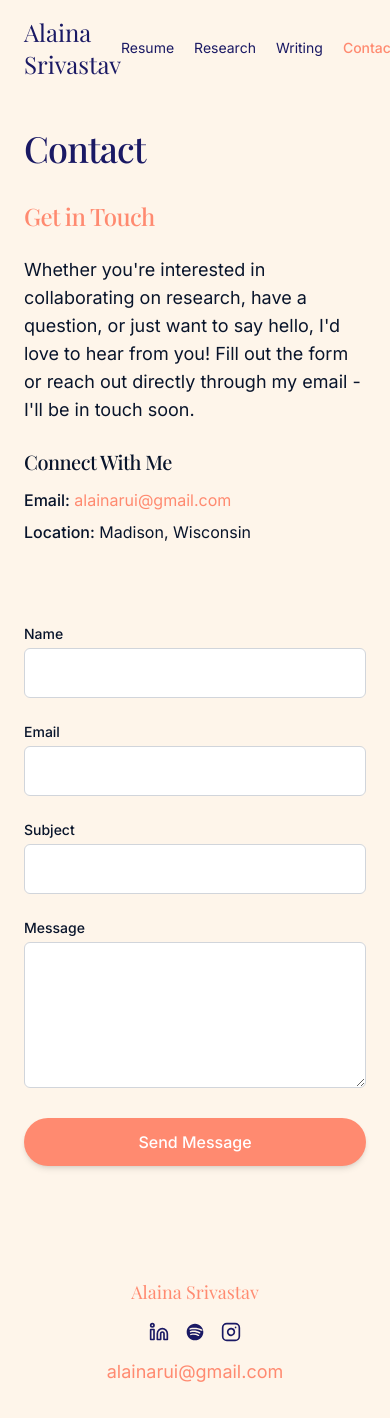
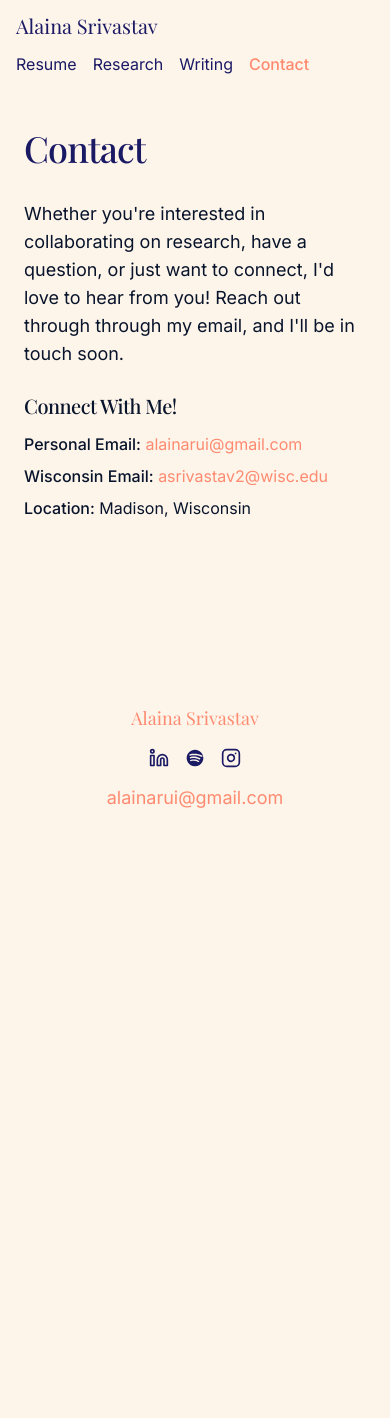
Before and after one commit to alainasriv/alainasrivsite, a React (Vite) app: page /contact in a window 390 px wide. After the commit the page ends 844 px from the top, so only its background shows below. Built offline with nearby package versions, Linux system fonts and the light colour scheme.

Commit message:
Removed form on contact page and adjusted navbar for phone view

```diff
--- a/src/components/Navbar.tsx
+++ b/src/components/Navbar.tsx
@@ -20,31 +20,31 @@ const Navbar = () => {
   return (
     <header
       className={cn(
-        "fixed top-0 left-0 right-0 z-50 transition-all duration-300 px-6 md:px-12 py-4 bg-transparent",
+        "fixed top-0 left-0 right-0 z-50 transition-all duration-300 px-4 sm:px-6 md:px-12 py-3 sm:py-4 bg-transparent",
         isScrolled && "bg-beige/95 backdrop-blur-sm shadow-sm"
       )}
     >
-      <div className="max-w-7xl mx-auto flex justify-between items-center">
+      <div className="max-w-7xl mx-auto flex flex-col sm:flex-row sm:justify-between sm:items-center gap-2 sm:gap-0">
         <NavLink
           to="/"
-          className="text-2xl md:text-2xl font-display text-navy hover:text-navy-light transition-colors duration-300"
+          className="text-xl sm:text-5xl font-display text-navy hover:text-navy-light transition-colors duration-300"
         >
           Alaina Srivastav
         </NavLink>
 
-        <nav className="flex space-x-5 md:space-x-8 items-center">
+        <nav className="flex space-x-4 sm:space-x-5 md:space-x-8 items-center">
           <a
             href="/Alaina Srivastav Resume.pdf"
             target="_blank"
             rel="noopener noreferrer"
-            className="py-1 text-sm md:text-base transition-colors duration-300 text-navy hover:text-coral"
+            className="py-1 text-base sm:text-base md:text-lg transition-colors duration-300 text-navy hover:text-coral"
           >
             Resume
           </a>
           <NavLink
             to="/research"
             className={({ isActive }) =>
-              cn("py-1 text-sm md:text-base transition-colors duration-300",
+              cn("py-1 text-base sm:text-base md:text-lg transition-colors duration-300",
                  isActive ? "text-coral font-medium" : "text-navy hover:text-coral")
             }
           >
@@ -54,7 +54,7 @@ const Navbar = () => {
           <NavLink
             to="/writing"
             className={({ isActive }) =>
-              cn("py-1 text-sm md:text-base transition-colors duration-300",
+              cn("py-1 text-base sm:text-base md:text-lg transition-colors duration-300",
                  isActive ? "text-coral font-medium" : "text-navy hover:text-coral")
             }
           >
@@ -63,7 +63,7 @@ const Navbar = () => {
           <NavLink
             to="/contact"
             className={({ isActive }) =>
-              cn("py-1 text-sm md:text-base transition-colors duration-300",
+              cn("py-1 text-base sm:text-base md:text-lg transition-colors duration-300",
                  isActive ? "text-coral font-medium" : "text-navy hover:text-coral")
             }
           >
--- a/src/pages/Contact.tsx
+++ b/src/pages/Contact.tsx
@@ -73,15 +73,14 @@ const Contact = () => {
 
         <div className="grid grid-cols-1 md:grid-cols-2 gap-12">
           <motion.div variants={fadeIn}>
-            <h2 className="text-2xl md:text-3xl font-display text-coral mb-6">Get in Touch</h2>
             <p className="text-lg mb-6">
-              Whether you're interested in collaborating on research, have a question, or just want to say hello, I'd love to hear from you! Fill out the form or reach out directly through my email - I'll be in touch soon.
+              Whether you're interested in collaborating on research, have a question, or just want to connect, I'd love to hear from you! Reach out through through my email, and I'll be in touch soon.
             </p>
 
             <div className="mb-8">
-              <h3 className="text-xl font-medium mb-3">Connect With Me</h3>
+              <h3 className="text-xl font-medium mb-3">Connect With Me!</h3>
               <p className="mb-2">
-                <span className="font-medium">Email:</span>{" "}
+                <span className="font-medium">Personal Email:</span>{" "}
                 <a
                   href="mailto:alainarui@gmail.com"
                   className="text-coral hover:text-coral-dark transition-colors duration-300"
@@ -90,81 +89,18 @@ const Contact = () => {
                 </a>
               </p>
               <p className="mb-2">
+                <span className="font-medium">Wisconsin Email:</span>{" "}
+                <a
+                  href="mailto:asrivastav2@wisc.edu"
+                  className="text-coral hover:text-coral-dark transition-colors duration-300"
+                >
+                  asrivastav2@wisc.edu
+                </a>
+              </p>
+              <p className="mb-2">
                 <span className="font-medium">Location:</span> Madison, Wisconsin
               </p>
             </div>
-          </motion.div>
-
-          <motion.div variants={fadeIn}>
-            <form onSubmit={handleSubmit} className="space-y-6">
-              <div>
-                <label htmlFor="name" className="block text-sm font-medium mb-1">
-                  Name
-                </label>
-                <input
-                  type="text"
-                  id="name"
-                  name="name"
-                  value={formData.name}
-                  onChange={handleChange}
-                  required
-                  className="w-full px-4 py-3 rounded-md border border-gray-300 focus:outline-none focus:ring-2 focus:ring-coral/50 focus:border-coral/50 transition"
-                />
-              </div>
-
-              <div>
-                <label htmlFor="email" className="block text-sm font-medium mb-1">
-                  Email
-                </label>
-                <input
-                  type="email"
-                  id="email"
-                  name="email"
-                  value={formData.email}
-                  onChange={handleChange}
-                  required
-                  className="w-full px-4 py-3 rounded-md border border-gray-300 focus:outline-none focus:ring-2 focus:ring-coral/50 focus:border-coral/50 transition"
-                />
-              </div>
-
-              <div>
-                <label htmlFor="subject" className="block text-sm font-medium mb-1">
-                  Subject
-                </label>
-                <input
-                  type="text"
-                  id="subject"
-                  name="subject"
-                  value={formData.subject}
-                  onChange={handleChange}
-                  required
-                  className="w-full px-4 py-3 rounded-md border border-gray-300 focus:outline-none focus:ring-2 focus:ring-coral/50 focus:border-coral/50 transition"
-                />
-              </div>
-
-              <div>
-                <label htmlFor="message" className="block text-sm font-medium mb-1">
-                  Message
-                </label>
-                <textarea
-                  id="message"
-                  name="message"
-                  value={formData.message}
-                  onChange={handleChange}
-                  required
-                  rows={5}
-                  className="w-full px-4 py-3 rounded-md border border-gray-300 focus:outline-none focus:ring-2 focus:ring-coral/50 focus:border-coral/50 transition"
-                />
-              </div>
-
-              <button
-                type="submit"
-                disabled={isSubmitting}
-                className="w-full bg-coral hover:bg-coral-dark text-white font-medium py-3 px-8 rounded-full transition-all duration-300 transform hover:scale-105 shadow-md disabled:opacity-70 disabled:cursor-not-allowed"
-              >
-                {isSubmitting ? "Sending..." : "Send Message"}
-              </button>
-            </form>
           </motion.div>
         </div>
       </motion.div>
```
